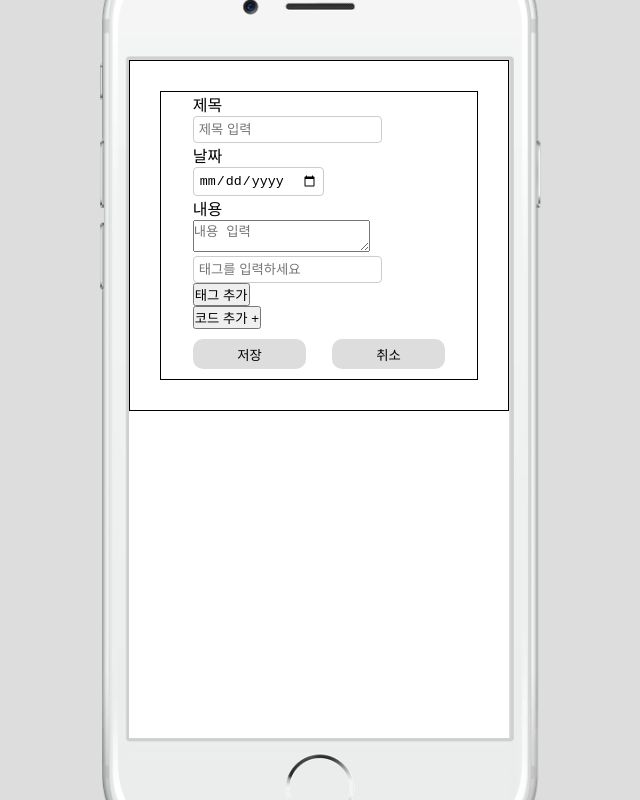
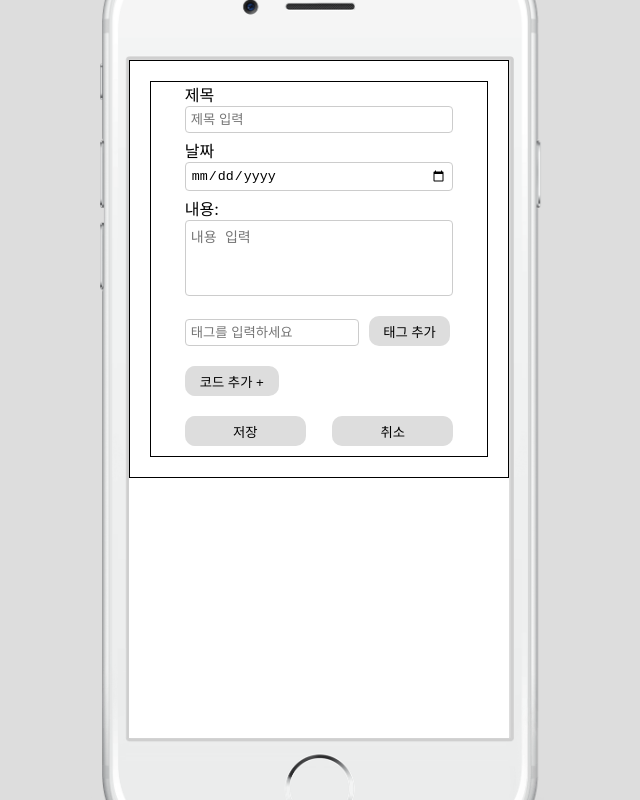
Before and after one commit to BlackMoreCode/MiniProject, a React (Create React App) app: page /diaryInsert in a window 1280 px wide. Shown: the whole page, without its empty margins (318-958 px from the left). Built offline with nearby package versions, Linux system fonts and the light colour scheme.

Commit message:
diary now has code commentary function attached to code snippet

```diff
--- a/src/pages/Diary/DiaryInsert.jsx
+++ b/src/pages/Diary/DiaryInsert.jsx
@@ -1,4 +1,4 @@
-import React, { useContext, useState, useEffect } from "react";
+import React, { useContext, useState, useEffect, useRef } from "react";
 import { useLocation, useNavigate } from "react-router-dom";
 import { UserContext } from "../../contexts/UserContext"; // Correct import
 import {
@@ -9,6 +9,7 @@ import {
   TagList,
   TagItem,
   InputGeneral,
+  TextArea,
 } from "./diaryComponent";
 import ConfirmationModal from "./ConfirmationModal";
 import CodeMirror from "@uiw/react-codemirror";
@@ -20,14 +21,19 @@ import { dracula } from "@uiw/codemirror-theme-dracula";
 const DiaryInsert = () => {
   const location = useLocation();
   const navigate = useNavigate();
+  const textarea = useRef(null); // useRef 사용해서 동적으로 textarea의 height 조절하는데 쓸 계획
   const { addDiary, updateDiary, removeDiary } = useContext(UserContext); // Access removeDiary from context
 
   const [title, setTitle] = useState("");
   const [description, setDescription] = useState("");
   const [date, setDate] = useState("");
   const [tags, setTags] = useState([]);
+  // 태그
   const [tagInput, setTagInput] = useState("");
+  // 코드스니펫
   const [codeSnippets, setCodeSnippets] = useState([]);
+  // 코드메모 (코멘터리)
+  const [codeCommentary, setCodeCommentary] = useState([]);
   const [index, setIndex] = useState(null);
 
   const [isModalOpen, setIsModalOpen] = useState(false);
@@ -88,8 +94,12 @@ const DiaryInsert = () => {
     setTags(tags.filter((t) => t !== tag));
   };
 
+  // 코드 스니펫이 있어야 코멘터리를 만들 수 있게 설정, 즉 여기에 코멘터리를 추가하는게 맞다.
   const addCodeSnippet = () => {
-    setCodeSnippets([...codeSnippets, { language: "javascript", code: "" }]);
+    setCodeSnippets([
+      ...codeSnippets,
+      { language: "javascript", code: "", commentary: [] },
+    ]);
   };
 
   const removeCodeSnippet = (snippetIndex) => {
@@ -100,6 +110,41 @@ const DiaryInsert = () => {
     const updatedSnippets = [...codeSnippets];
     updatedSnippets[index].code = newCode;
     setCodeSnippets(updatedSnippets);
+  };
+
+  // 코멘터리 추가 로직
+  const addCodeCommentary = (snippetIndex) => {
+    const updatedSnippets = [...codeSnippets];
+    updatedSnippets[snippetIndex].commentary.push(""); // Add an empty comment
+    setCodeSnippets(updatedSnippets);
+  };
+
+  //코멘터리 제거 로직
+  const removeCodeCommentary = (snippetIndex, commentaryIndex) => {
+    const updatedSnippets = [...codeSnippets];
+    updatedSnippets[snippetIndex].commentary.splice(commentaryIndex, 1); // Remove the commentary
+    setCodeSnippets(updatedSnippets);
+  };
+
+  // 코멘터리 수정 관련 로직
+  const updateCodeCommentary = (snippetIndex, commentaryIndex, newComment) => {
+    const updatedSnippets = [...codeSnippets];
+    updatedSnippets[snippetIndex].commentary[commentaryIndex] = newComment;
+    setCodeSnippets(updatedSnippets);
+  };
+
+  // textarea 높이 리사이증 로직
+  const handleResizeHeight = () => {
+    if (textarea.current) {
+      textarea.current.style.height = "auto"; // Reset height
+      textarea.current.style.height = `${textarea.current.scrollHeight}px`; // Adjust height
+    }
+  };
+
+  const handleChange = (e) => {
+    //기존 다이어리 입력 부분인 setDescription(e.target.value)를 handlechange 함수가 가져올 것이다.
+    setDescription(e.target.value);
+    handleResizeHeight();
   };
 
   return (
@@ -119,10 +164,13 @@ const DiaryInsert = () => {
             value={date}
             onChange={(e) => setDate(e.target.value)}
           />
-          <p>내용</p>
-          <textarea
+          <label htmlFor="description">내용:</label>
+          <TextArea
+            id="description"
+            ref={textarea}
             value={description}
-            onChange={(e) => setDescription(e.target.value)}
+            onChange={handleChange}
+            rows={4} // 최초의 높이는 4줄로 설정
             placeholder="내용 입력"
           />
 
@@ -147,18 +195,19 @@ const DiaryInsert = () => {
             </TagList>
           </Div>
 
-          {/* 코드스니펫 섹션 */}
+          {/* 코드스니펫 + 코멘터리 섹션 */}
           <Div className="code-section">
             <button type="button" onClick={addCodeSnippet}>
               코드 추가 +
             </button>
-            {codeSnippets.map((snippet, index) => (
-              <div key={index}>
+            {codeSnippets.map((snippet, snippetIndex) => (
+              <div key={snippetIndex}>
+                {/* 코드 스니펫 */}
                 <select
                   value={snippet.language}
                   onChange={(e) => {
                     const updatedSnippets = [...codeSnippets];
-                    updatedSnippets[index].language = e.target.value;
+                    updatedSnippets[snippetIndex].language = e.target.value;
                     setCodeSnippets(updatedSnippets);
                   }}
                 >
@@ -177,15 +226,59 @@ const DiaryInsert = () => {
                       ? python()
                       : java(),
                   ]}
-                  onChange={(value) => updateCode(index, value)}
+                  onChange={(value) => {
+                    const updatedSnippets = [...codeSnippets];
+                    updatedSnippets[snippetIndex].code = value;
+                    setCodeSnippets(updatedSnippets);
+                  }}
                 />
                 <button
                   type="button"
-                  onClick={() => removeCodeSnippet(index)}
-                  style={{ marginTop: "10px" }}
+                  onClick={() => removeCodeSnippet(snippetIndex)}
                 >
                   코드 스니펫 삭제
                 </button>
+
+                {/* 코드 코멘트 추가 버튼 */}
+                <button
+                  type="button"
+                  onClick={() => addCodeCommentary(snippetIndex)}
+                >
+                  코드 코멘트 추가
+                </button>
+
+                {/* 코드 코멘터리 렌더링 */}
+                {snippet.commentary.map((comment, commentaryIndex) => (
+                  <div key={commentaryIndex} style={{ marginTop: "10px" }}>
+                    <textarea
+                      value={comment}
+                      placeholder="코멘트를 입력하세요"
+                      style={{
+                        width: "100%",
+                        padding: "5px",
+                        border: "1px solid #ccc",
+                        borderRadius: "4px",
+                        fontSize: "16px",
+                      }}
+                      onChange={(e) =>
+                        updateCodeCommentary(
+                          snippetIndex,
+                          commentaryIndex,
+                          e.target.value
+                        )
+                      }
+                    />
+                    <button
+                      type="button"
+                      onClick={() =>
+                        removeCodeCommentary(snippetIndex, commentaryIndex)
+                      }
+                      style={{ marginTop: "5px" }}
+                    >
+                      코멘트 삭제
+                    </button>
+                  </div>
+                ))}
               </div>
             ))}
           </Div>
--- a/src/pages/Diary/diaryComponent.jsx
+++ b/src/pages/Diary/diaryComponent.jsx
@@ -12,7 +12,7 @@ export const Div = styled.div`
     border: 1px solid black;
     display: flex;
     flex-direction: column;
-    padding: 30px;
+    padding: 20px;
   }
 
   &.diary-header {
@@ -36,11 +36,36 @@ export const Div = styled.div`
     background-color: #ddd;
     border-radius: 100%;
   }
+
+  .code-section button {
+    width: 35%;
+    height: 30px;
+    border: none;
+    border-radius: 10px;
+    margin: 10px 0;
+    background-color: #ddd;
+    &:hover {
+      background-color: #eee;
+    }
+  }
+  .tag-section button {
+    width: 30%;
+    height: 30px;
+    border: none;
+    border-radius: 10px;
+    margin: 10px 0;
+    background-color: #ddd;
+    &:hover {
+      background-color: #eee;
+    }
+  }
 `;
 
 export const Form = styled.form`
   border: 1px solid black;
   padding: 0 10%;
+  display: flex;
+  flex-direction: column;
   .diary-title {
     width: 100%;
     border: none;
@@ -106,6 +131,7 @@ export const Form = styled.form`
     justify-content: space-between;
   }
   .buttonBox button {
+    align-items: center;
     width: 45%;
     height: 30px;
     border: none;
@@ -123,6 +149,20 @@ export const InputGeneral = styled.input`
   border: 1px solid #ccc;
   border-radius: 4px;
   margin-right: 10px;
+  width: 100%;
+  margin-bottom: 5px;
+`;
+export const TextArea = styled.textarea`
+  width: 100%;
+  padding: 5px;
+  border: 1px solid #ccc;
+  border-radius: 4px;
+  margin-right: 10px;
+  margin-bottom: 10px;
+  resize: none; /* 수동으로 리사이징 막기 */
+  overflow: hidden; /* 오버플로우 숨겨서 스크롤바 막기 */
+  font-size: 14px; /* Adjust font size for better usability */
+  box-sizing: border-box; /* Include padding and border in width/height*/
 `;
 
 // 태그 관련
@@ -132,6 +172,7 @@ export const TagInput = styled.input`
   border: 1px solid #ccc;
   border-radius: 4px;
   margin-right: 10px;
+  width: 65%;
 `;
 
 export const TagList = styled.div`
@@ -147,14 +188,6 @@ export const TagItem = styled.div`
   border-radius: 4px;
   display: flex;
   align-items: center;
-
-  button {
-    background: none;
-    color: white;
-    border: none;
-    margin-left: 5px;
-    cursor: pointer;
-  }
 `;
 
 //Modal 관련
```
